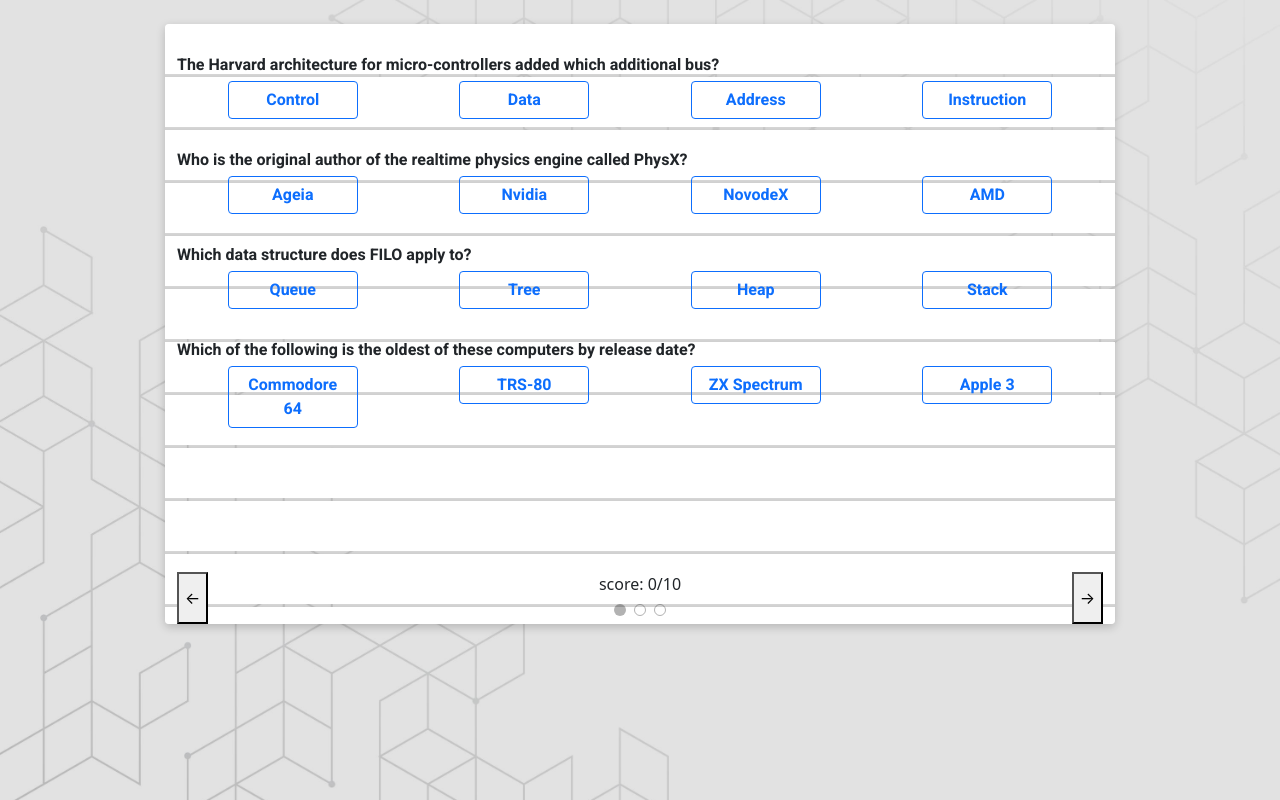
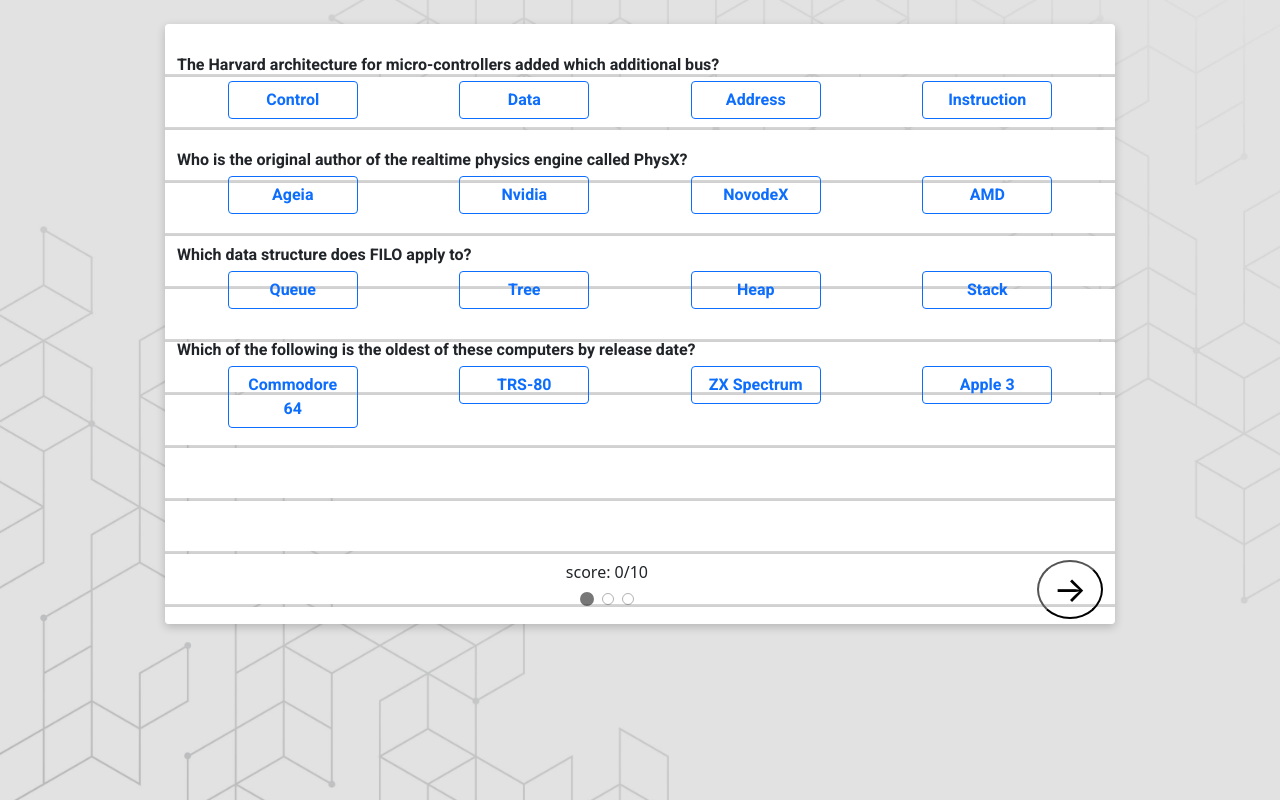
Before and after one commit to newohtwo/Quizzical, a React (Create React App) app: page / in a window 1280 px wide. Both pictures are taken after a click on the input "Start Game!". Built offline with nearby package versions, Linux system fonts and the light colour scheme.

Commit message:
ui tweaks to arrow function and dot page indicator

```diff
--- a/src/App.css
+++ b/src/App.css
@@ -44,6 +44,15 @@
 .start-btn {
   padding: 3px 20px 3px 20px;
 }
+.page-flip-btn {
+  border-radius: 100%;
+  background-color: transparent;
+  font-size: 35px;
+  border-color: black;
+  width: 70px;
+  height: 59px;
+  margin-bottom: 5px;
+}
 
 @media only screen and (max-width: 600px) {
   .page {
@@ -85,11 +94,11 @@
 .dots__item_active {
   /* Rounded border */
   border-radius: 9999px;
-  height: 12px;
-  width: 12px;
+  height: 14px;
+  width: 14px;
 
   /* Active dot */
-  background-color: rgba(0, 0, 0, 0.3);
+  background-color: rgba(0, 0, 0, 0.534);
 
   /* OPTIONAL: Spacing between dots */
   margin: 0 4px;
--- a/src/components/Dots.js
+++ b/src/components/Dots.js
@@ -1,4 +1,5 @@
 import { nanoid } from 'nanoid';
+//TODO might be able to optimize by using memo and building its own object for the ui and using that
 export default function Dots(props) {
   function createDots() {
     let arr = [];
--- a/src/components/TriviaQuastions.js
+++ b/src/components/TriviaQuastions.js
@@ -16,12 +16,12 @@
     Number(0)
   );
 
+  //update the current question array after the index is 'moved'
   react.useEffect(() => {
     updateCurrentQArr();
   }, [questionsCurrentIndex]);
 
-  //TODO update the questionArr with new values either going up or down useing the questions arr
-
+  //create initial question on the page
   function createQuestions() {
     const arr = [];
     for (let index = 0; index <= 3; index++) {
@@ -30,6 +30,7 @@
     return arr;
   }
 
+  //update the current question array with new values
   function updateCurrentQArr() {
     let arr = [];
     if (questionsCurrentIndex + 4 > props.triviaLength) {
@@ -45,6 +46,7 @@
     setCurrentQuestionArr(arr);
   }
 
+  //create component from question object
   function createQuestionComponent(question) {
     return (
       <Question
@@ -82,8 +84,7 @@
     });
   }
 
-  //willl need to refactor to be more presentable
-  //disables the rest of the buttons and highlightes the pressed one
+  //disables the buttons in the selected row and highlightes the pressed one
   function buttonClick(...args) {
     const index = args[0];
     const id = args[1];
@@ -99,10 +100,12 @@
       }
     });
 
+    //update the object and the shown array of questions
     cpyArray[index] = cpyQuestion;
     setQuestions(cpyArray);
     updateCurrentQArr();
   }
+
   //compares the user choosen button answer to the correct answer
   function compareAnswer(answer, buttonAnswer) {
     if (answer === buttonAnswer) {
@@ -110,7 +113,6 @@
     }
   }
 
-  // can use effect to check for every correct or incorrect answer after every rerender of the page
   function updateScore() {
     setScore((oldNum) => oldNum + 1);
   }
@@ -129,6 +131,7 @@
     }
   }
 
+  //calculates the amount of dots (page indicatiors) to show on page
   function dotSize() {
     let num = props.triviaLength;
     let dotNum = 0;
@@ -136,21 +139,32 @@
       dotNum += 1;
       num -= 4;
     }
+
     return dotNum;
   }
 
-  //need to put here an array that will constanly change its values and that way will "flip" however i want
   return (
     <div className="container-fluid g-0 h-100 d-flex flex-column justify-content-between">
       <div className="container-fluid  ">{currentQuestionArr}</div>
 
       <div className="container-fluid  d-flex justify-content-between align-self-end ">
-        <button onClick={() => moveToPreviousPage()}> &#8592;</button>
+        {questionsCurrentIndex >= 4 ? (
+          <button
+            className="page-flip-btn"
+            onClick={() => moveToPreviousPage()}
+          >
+            &#8592;
+          </button>
+        ) : null}
         <div className="container text-center">
           <p className="mb-2"> {`score: ${score}/${props.triviaLength}`}</p>
           <Dots index={currentDotIndex} dotSize={dotSize()}></Dots>
         </div>
-        <button onClick={() => moveToNextPage()}> →</button>
+        {questionsCurrentIndex + 4 < props.triviaLength ? (
+          <button className="page-flip-btn " onClick={() => moveToNextPage()}>
+            →
+          </button>
+        ) : null}
       </div>
     </div>
   );
```
